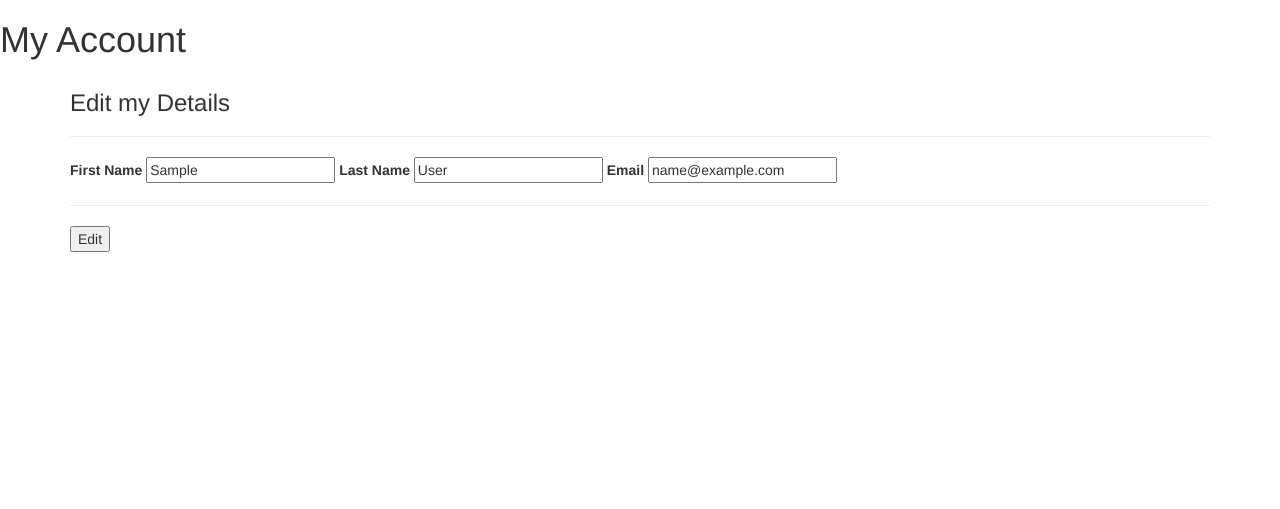
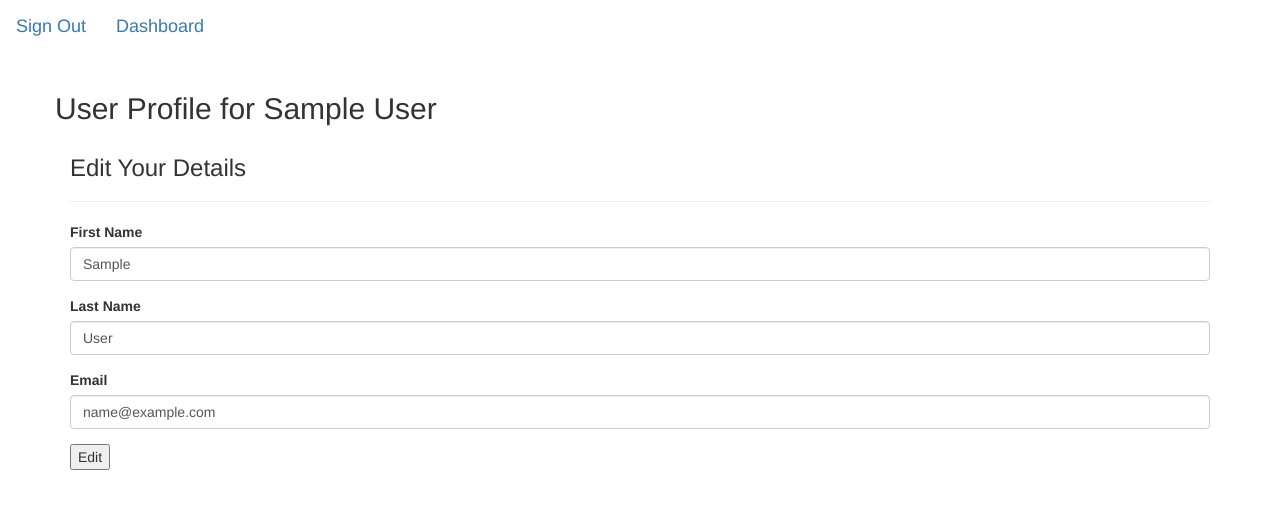
Before and after one commit to sjafri5/django-quote-app, a Django app: template apps/quotes/templates/quotes/my_account.html in a window 1280 px wide. Shown: the top 509 px of the page. Run offline with Django 3.2, Linux system fonts and the light colour scheme; the template is opened without the code that fills it, so the values that code supplies are empty; the visitor is signed in with stand-in values (Sample User, id 1); parts of the project's set-up code (start-up, migrations or seed data) failed here and were passed over; some libraries are stand-ins or nearby versions.

Commit message:
myaccount page styled

```diff
--- a/apps/quotes/templates/quotes/my_account.html
+++ b/apps/quotes/templates/quotes/my_account.html
@@ -2,27 +2,43 @@
 <html>
   {% include "quotes/head.html" %}
   <body>
+    <nav class="navbar navbar-dark bg-faded">
+        <a class="navbar-brand" href="/logout">Sign Out</a>
+        <a class="navbar-brand" href="/dashboard">Dashboard</a>
+    </nav>
+
     {% include "quotes/messages_template.html" %}
-    <h1>My Account</h1>
-
+    <div class="container">
+      <div class="row">
+        <h2>User Profile for {{user.first_name}} {{user.last_name}}</h2>
+      </div>
+      <div class="row">
+        <div class="col-12">
           <form action='/users/edit/{{user.id}}' method='post'>
             {% csrf_token %}
             <div class="container">
-        <h3>Edit my Details</h3>
+              <h3>Edit Your Details</h3>
               <hr>
+              <div class="form-group">
                 <label for="first_name"><b>First Name</b></label>
-        <input type="text" placeholder="First Name" name="first_name" value={{user.first_name}} >
+                <input class="form-control" type="text" placeholder="First Name" name="first_name" value={{user.first_name}} >
+              </div>
 
+              <div class="form-group">
                 <label for="last_name"><b>Last Name</b></label>
-        <input type="text" placeholder="Last Name" name="last_name" value={{user.last_name}} >
+                <input class="form-control" type="text" placeholder="Last Name" name="last_name" value={{user.last_name}} >
+              </div>
 
+              <div class="form-group">
                 <label for="email"><b>Email</b></label>
-        <input type="text" placeholder="Enter Email" name="email" value={{user.email}} >
-
-        <hr>
+                <input class="form-control" type="text" placeholder="Enter Email" name="email" value={{user.email}} >
+              </div>
 
               <button type="submit" class="registerbtn">Edit</button>
             </div>
           </form>
+        </div>
+      </div>
+    </div>
   </body>
 </html>
```
Also changed, not shown: apps/quotes/templates/quotes/dashboard.html (+7 -3 lines), apps/quotes/templates/quotes/profile.html (+22 -6 lines), db.sqlite3. Lines whose indentation alone changed are shown as unchanged.
